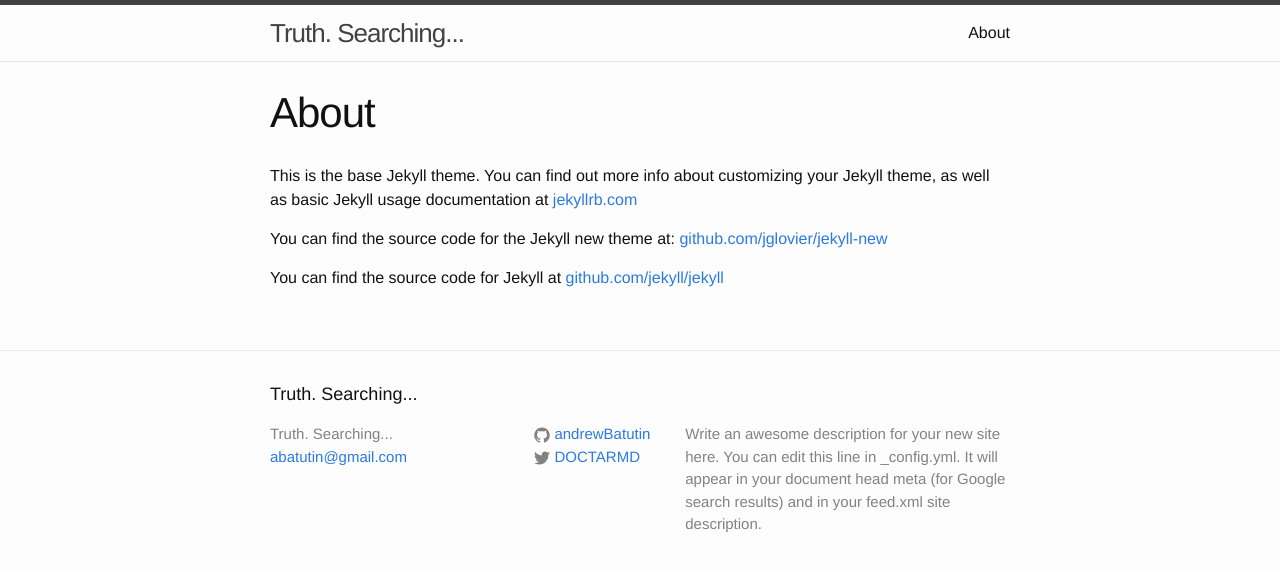
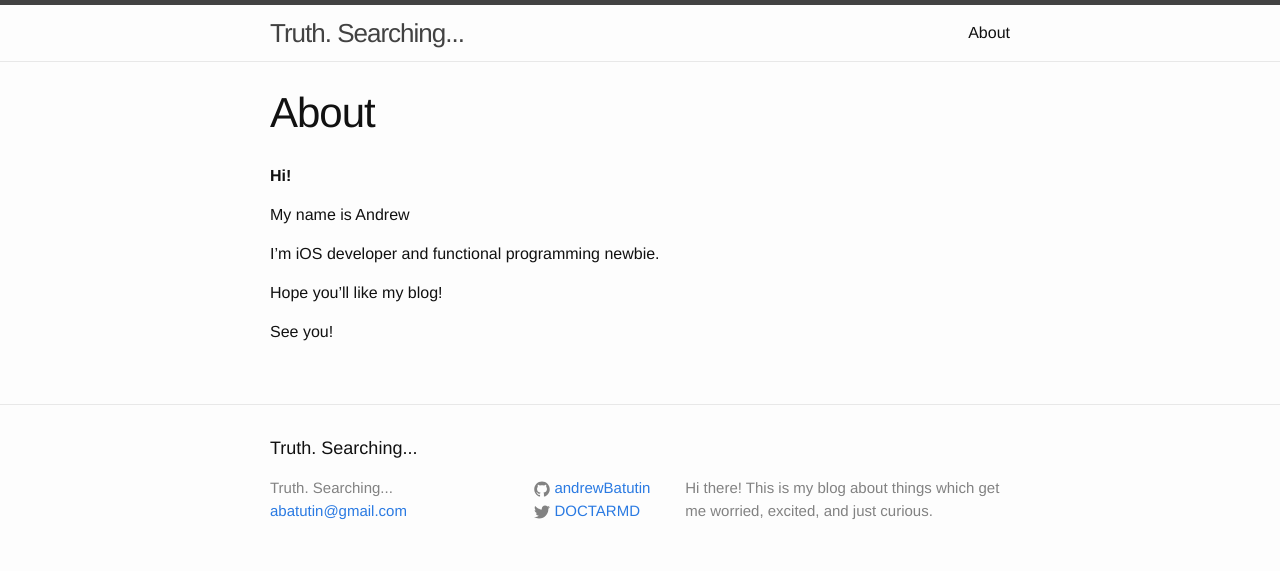
Before and after one commit to andrewBatutin/andrewBatutin.github.io, a Jekyll site: the page built from about.md, in a window 1280 px wide. Shown: the top 571 px of the page. Built offline with Jekyll 4.4.1, drawn with Linux system fonts in a browser that asks for light colours.

Commit message:
iniial blog setup

```diff
--- a/_config.yml
+++ b/_config.yml
@@ -2,9 +2,7 @@
 title: Truth. Searching...
 email: abatutin@gmail.com
 description: > # this means to ignore newlines until "baseurl:"
-  Write an awesome description for your new site here. You can edit this
-  line in _config.yml. It will appear in your document head meta (for
-  Google search results) and in your feed.xml site description.
+    Hi there! This is my blog about things which get me worried, excited, and just curious.
 baseurl: "" # the subpath of your site, e.g. /blog/
 url: "http://andrewbatutin.github.io" # the base hostname & protocol for your site
 twitter_username: DOCTARMD
--- a/about.md
+++ b/about.md
@@ -3,9 +3,13 @@ layout: page
 title: About
 permalink: /about/
 ---
+**Hi!**
 
-This is the base Jekyll theme. You can find out more info about customizing your Jekyll theme, as well as basic Jekyll usage documentation at [jekyllrb.com](http://jekyllrb.com/)
+My name is Andrew
 
-You can find the source code for the Jekyll new theme at: [github.com/jglovier/jekyll-new](https://github.com/jglovier/jekyll-new)
+I'm iOS developer and functional programming newbie.
 
-You can find the source code for Jekyll at [github.com/jekyll/jekyll](https://github.com/jekyll/jekyll)
+Hope you'll like my blog!
+
+
+See you!
```
